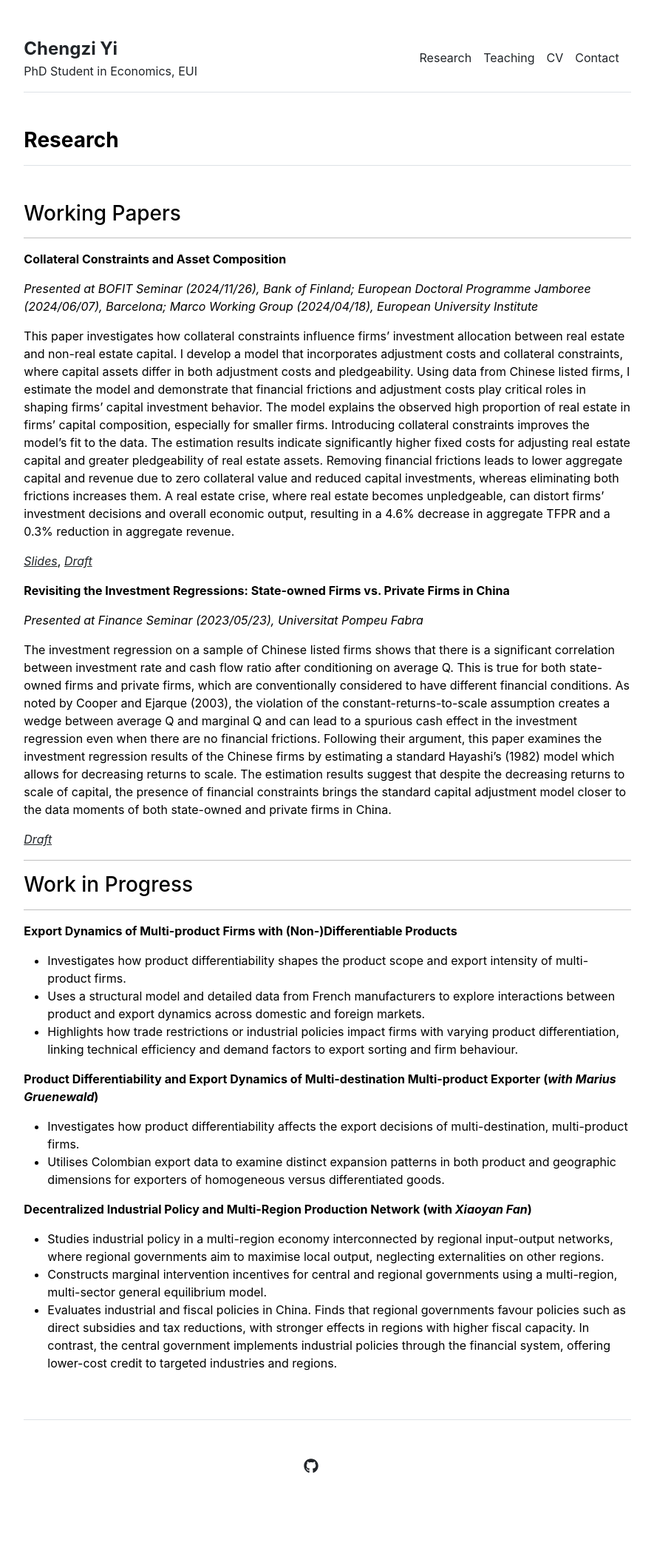
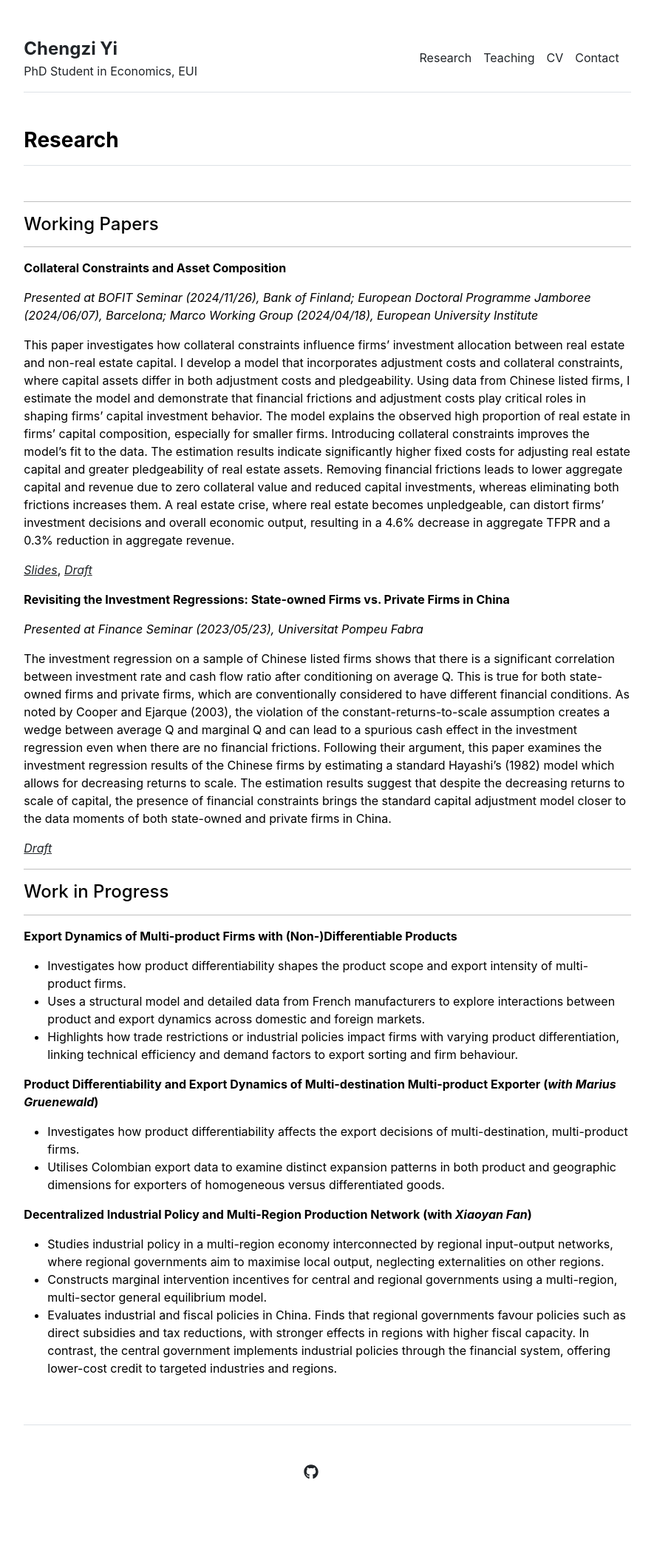
Before and after one commit to chengzi-yi/chengzi-yi.github.io, a Jekyll site: the page built from research.md, in a window 1280 px wide. Shown: the whole page at 74% size, without its empty margins (197-1082 px from the left). Built offline with Jekyll 4.4.1, drawn with Linux system fonts in a browser that asks for light colours.

Commit message:
update layout

```diff
--- a/research.md
+++ b/research.md
@@ -3,8 +3,12 @@ layout: research
 title: "Research"
 permalink: /research
 ---
-### Working Papers
 ---
+
+#### Working Papers
+
+---
+
 **Collateral Constraints and Asset Composition**
 
 *Presented at BOFIT Seminar (2024/11/26), Bank of Finland; European Doctoral Programme Jamboree (2024/06/07), Barcelona; Marco Working Group (2024/04/18), European University Institute*
@@ -12,7 +16,6 @@ permalink: /research
 This paper investigates how collateral constraints influence firms’ investment allocation between real estate and non-real estate capital. I develop a model that incorporates adjustment costs and collateral constraints, where capital assets differ in both adjustment costs and pledgeability. Using data from Chinese listed firms, I estimate the model and demonstrate that financial frictions and adjustment costs play critical roles in shaping firms’ capital investment behavior. The model explains the observed high proportion of real estate in firms’ capital composition, especially for smaller firms. Introducing collateral constraints improves the model’s fit to the data. The estimation results indicate significantly higher fixed costs for adjusting real estate capital and greater pledgeability of real estate assets. Removing financial frictions leads to lower aggregate capital and revenue due to zero collateral value and reduced capital investments, whereas eliminating both frictions increases them. A real estate crise, where real estate becomes unpledgeable, can distort firms’ investment decisions and overall economic output, resulting in a 4.6% decrease in aggregate TFPR and a 0.3% reduction in aggregate revenue.
 
 [*Slides*](/assets/slides_collateral_investment.pdf), [*Draft*](/assets/draft_collateral_investment.pdf)
-
 
 **Revisiting the Investment Regressions: State-owned Firms vs. Private Firms in China**
 
@@ -22,22 +25,22 @@ The investment regression on a sample of Chinese listed firms shows that there i
 
 [*Draft*](/assets/draft_qreg_ch.pdf)
 
+---
+
+#### Work in Progress
 
 ---
-### Work in Progress
----
+
 **Export Dynamics of Multi-product Firms with (Non-)Differentiable Products**
 
 - Investigates how product differentiability shapes the product scope and export intensity of multi-product firms.
 - Uses a structural model and detailed data from French manufacturers to explore interactions between product and export dynamics across domestic and foreign markets.
 - Highlights how trade restrictions or industrial policies impact firms with varying product differentiation, linking technical efficiency and demand factors to export sorting and firm behaviour.
 
-
 **Product Differentiability and Export Dynamics of Multi-destination Multi-product Exporter (*with Marius Gruenewald*)**
 
 - Investigates how product differentiability affects the export decisions of multi-destination, multi-product firms.
 - Utilises Colombian export data to examine distinct expansion patterns in both product and geographic dimensions for exporters of homogeneous versus differentiated goods.
-
 
 **Decentralized Industrial Policy and Multi-Region Production Network (with *Xiaoyan Fan*)**
 
```
